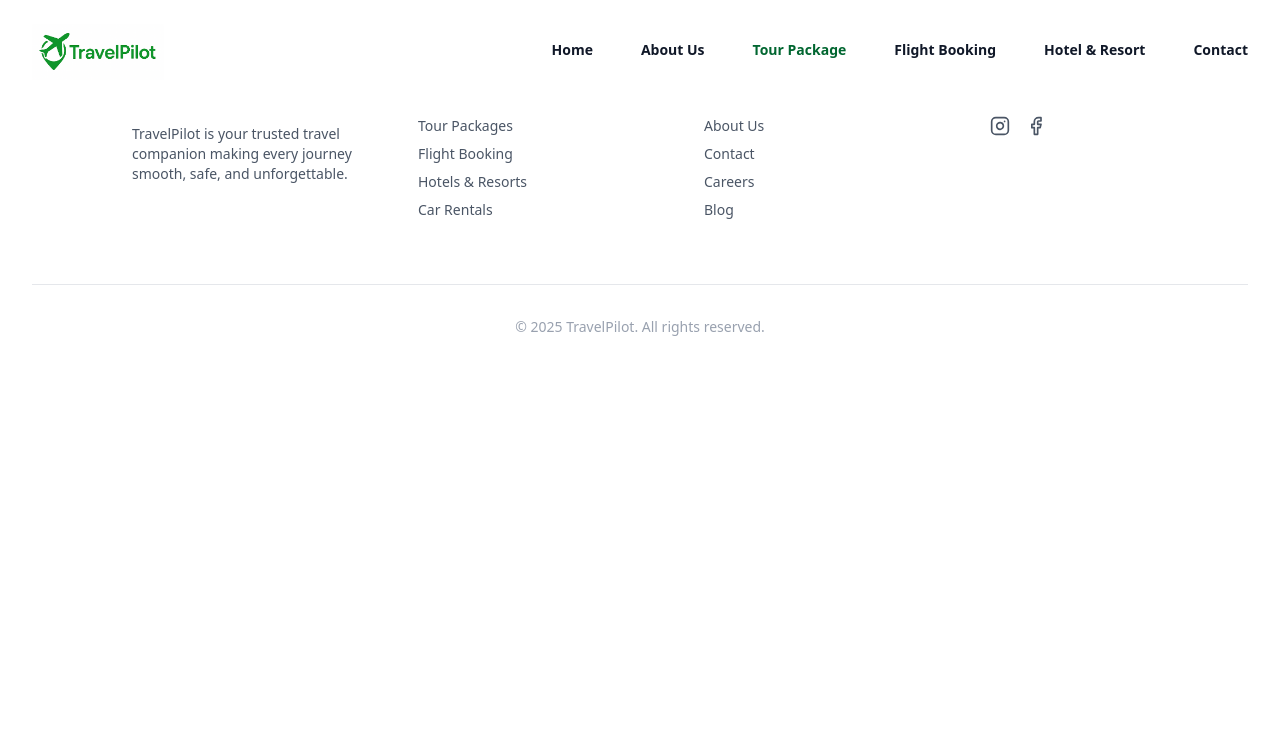
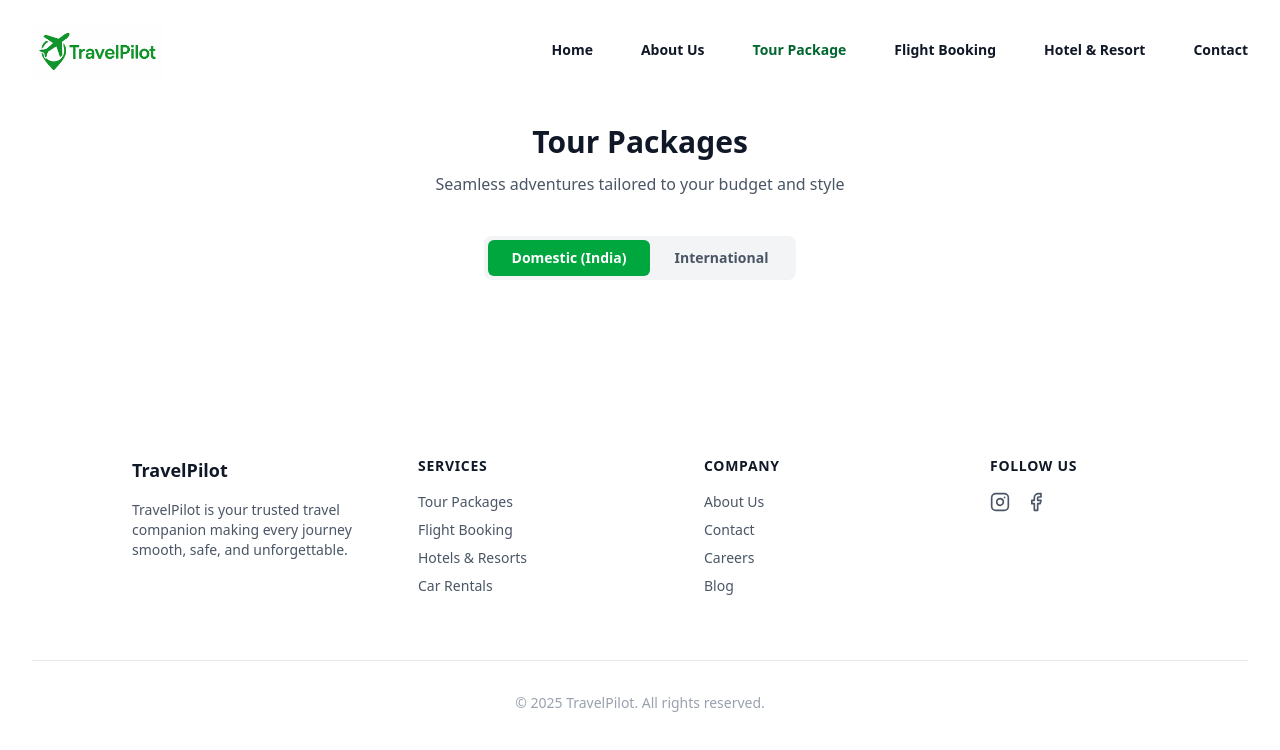
Before and after one commit to sreemonkavungal/TravelPilot, a React (Vite) app: page /tour-package in a window 1280 px wide. Shown: the top 750 px of the page. Built offline with nearby package versions, Linux system fonts and the light colour scheme.

Commit message:
tour package section created and added to page

```diff
--- /dev/null
+++ b/src/components/TourPackageSection.jsx
@@ -0,0 +1,56 @@
+import React, {useState} from "react";
+
+const domesticPackages = [
+    {
+        id: 'dom-01',
+
+    }
+]
+
+const internationalPackages = [
+    {
+        id: 'int-01',
+
+    }
+]
+
+export default function TourPackageSection() {
+
+    const [activeCategory, setActiveCategory] = useState('domestic');
+
+    const currentHotels = activeCategory === 'domestic' ? domesticPackages : internationalPackages;
+
+ return (
+    <section className="bg-white py-16 px-6 sm:px-10 lg:px-20 mt-15">
+       <div className="max-w-7xl mx-auto">
+       <div className="text-center mb-10">
+          <h2 className="text-3xl font-bold text-gray-900">Tour Packages</h2>
+          <p className="mt-3 text-gray-600">Seamless adventures tailored to your budget and style</p>
+          </div>
+
+            {/* Category Tabs */}
+            <div className="flex justify-center mb-8">
+                <div className="bg-gray-100 p-1 rounded-lg">
+                    <button
+                    onClick={() => setActiveCategory('domestic')}
+                    className={`px-6 py-2 rounded-md text-sm font-semibold transition-colors ${activeCategory === 'domestic'
+                                ? 'bg-green-600 text-white'
+                                : 'text-gray-600 hover:text-gray-900'
+                                 }`}>
+                    Domestic (India)
+                    </button>
+                    <button
+                    onClick={() => setActiveCategory('international')}
+                    className={`px-6 py-2 rounded-md text-sm font-semibold transition-colors ${activeCategory === 'international'
+                                ? 'bg-green-600 text-white'
+                                : 'text-gray-600 hover:text-gray-900'
+                                 }`}>
+                    International
+                    </button>
+                    </div>
+            </div>
+
+        </div>
+    </section>
+ )
+}
--- a/src/pages/TourPackagePage.jsx
+++ b/src/pages/TourPackagePage.jsx
@@ -1,6 +1,7 @@
 import React from "react";
 import NavBar from "../components/NavBar.jsx";
 import FooterSection from "../components/FooterSection.jsx";
+import TourPackageSection from "../components/TourPackageSection.jsx";
 
 
 
@@ -10,6 +11,7 @@ function TourPackagePage(){
     return (
         <>
         <NavBar/>
+        <TourPackageSection/>
         <FooterSection/>
         </>
     )
```
